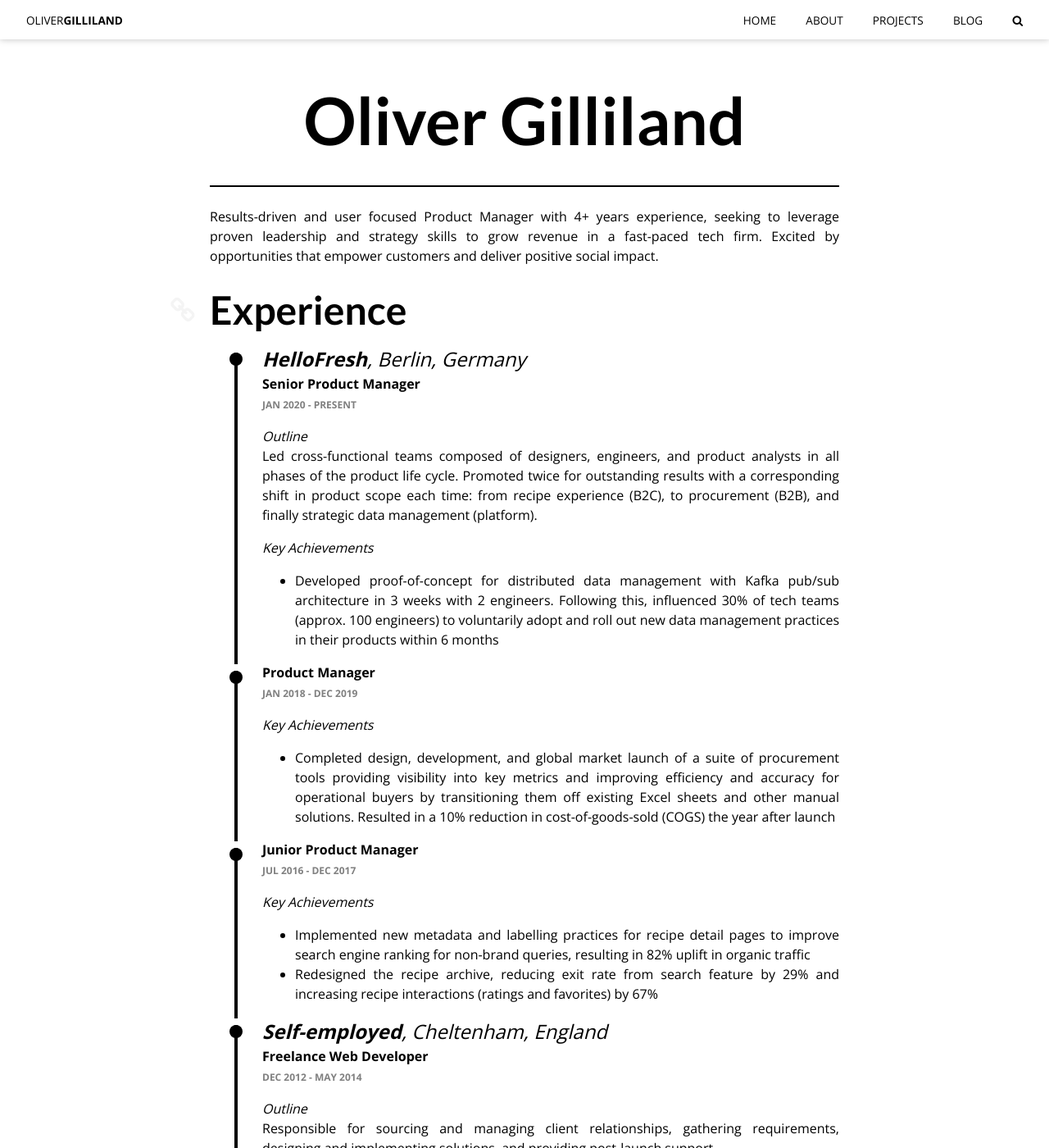
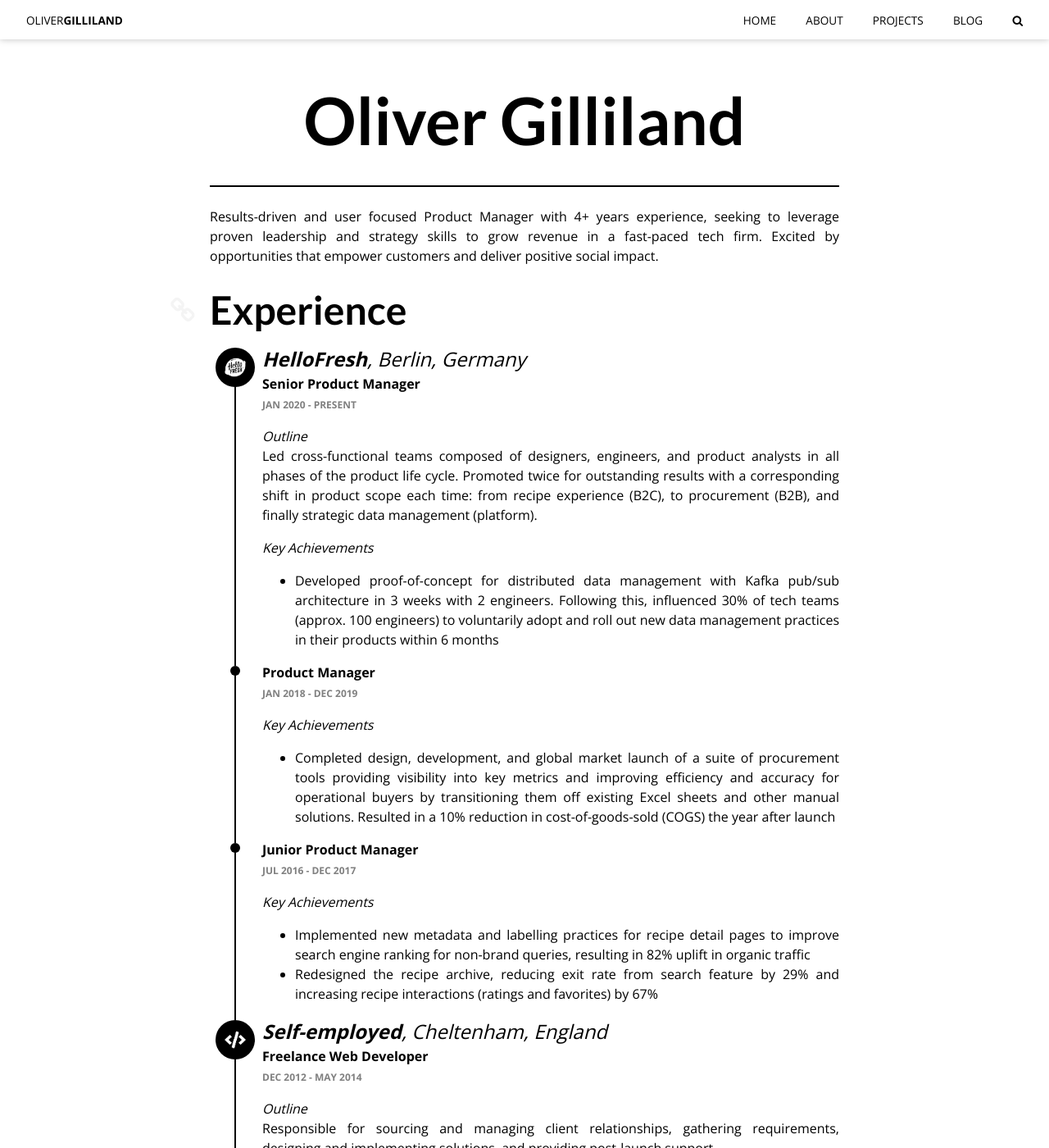
Before and after one commit to ogilliland/ogilliland.github.io, a Jekyll site: the page built from _pages/resume.md, in a window 1280 px wide and 1400 px high. Shown: the whole window at 82% size. Built offline with Jekyll 4.4.1, drawn with Linux system fonts in a browser that asks for light colours.

Commit message:
Add company images

```diff
--- a/_pages/resume.md
+++ b/_pages/resume.md
@@ -11,10 +11,12 @@
 <div class="about__timeline">
   {% assign sorted = (site.experience | sort: 'start') | reverse %}
   {% for position in sorted %}
+  {% if company != position.company %}
+  <div class="timeline__block timeline__block--logo" style="--bg-image: url('{{ position.image }}')">
+    <span class="timeline__title"><b>{{ position.company }}</b>, {{ position.address }}</span>
+  {% else %}
   <div class="timeline__block">
-  	{% if company != position.company %}
-    <span class="timeline__title"><b>{{ position.company }}</b>, {{ position.address }}</span>
-    {% endif %}
+  {% endif %}
     {% assign company = position.company %}
     <span class="timeline__position"><b>{{ position.title }}</b></span>
     <span class="timeline__date info-text">{{ position.start | date: "%b %Y" }} - {% if position.end %}{{ position.end | date: "%b %Y" }}{% else %}Present{% endif %}</span>
--- a/css/styles.scss
+++ b/css/styles.scss
@@ -441,36 +441,35 @@
     margin-left: 4rem;
     height: 33%;
 
-    &::before {
+    &::after {
       content: "";
       position: absolute;
-      left: -2.5rem;
-      top: 0.65rem;
-      height: 1rem;
-      width: 1rem;
+      left: -2.45rem;
+      top: 0.25rem;
+      height: 0.75rem;
+      width: 0.75rem;
       border-radius: 50%;
       background-color: currentColor;
     }
 
-    &::after {
+    &--logo::after {
+      height: 3rem;
+      width: 3rem;
+      left: -3.55rem;
+      background-image: var(--bg-image);
+      background-size: contain;
+      background-repeat: no-repeat;
+    }
+
+    &::before {
       content: "";
       position: absolute;
       left: -2.15rem;
       top: 0.65rem;
       height: 100%;
-      padding-bottom: 0.5rem;
-      width: 0.3rem;
+      padding-bottom: 0.6rem;
+      width: 0.15rem;
       background-color: currentColor;
-    }
-
-    &--last::after {
-      background: repeating-linear-gradient(
-        $color-on-secondary,
-        $color-on-secondary 0.5rem,
-        rgba(0, 0, 0, 0) 0.5rem,
-        rgba(0, 0, 0, 0) 1rem
-      );
-      height: 3rem;
     }
   }
 
```
Also changed, not shown: _experience/2012-12-01-self-employed-freelance-web-developer.md (+1 -0 lines), _experience/2016-07-01-hellofresh-junior-product-manager.md (+1 -0 lines), _experience/2018-01-01-hellofresh-product-manager.md (+1 -0 lines), _experience/2020-01-01-hellofresh-senior-product-manager.md (+1 -0 lines), assets/icons/code.png (added), assets/icons/hellofresh.png (added).
